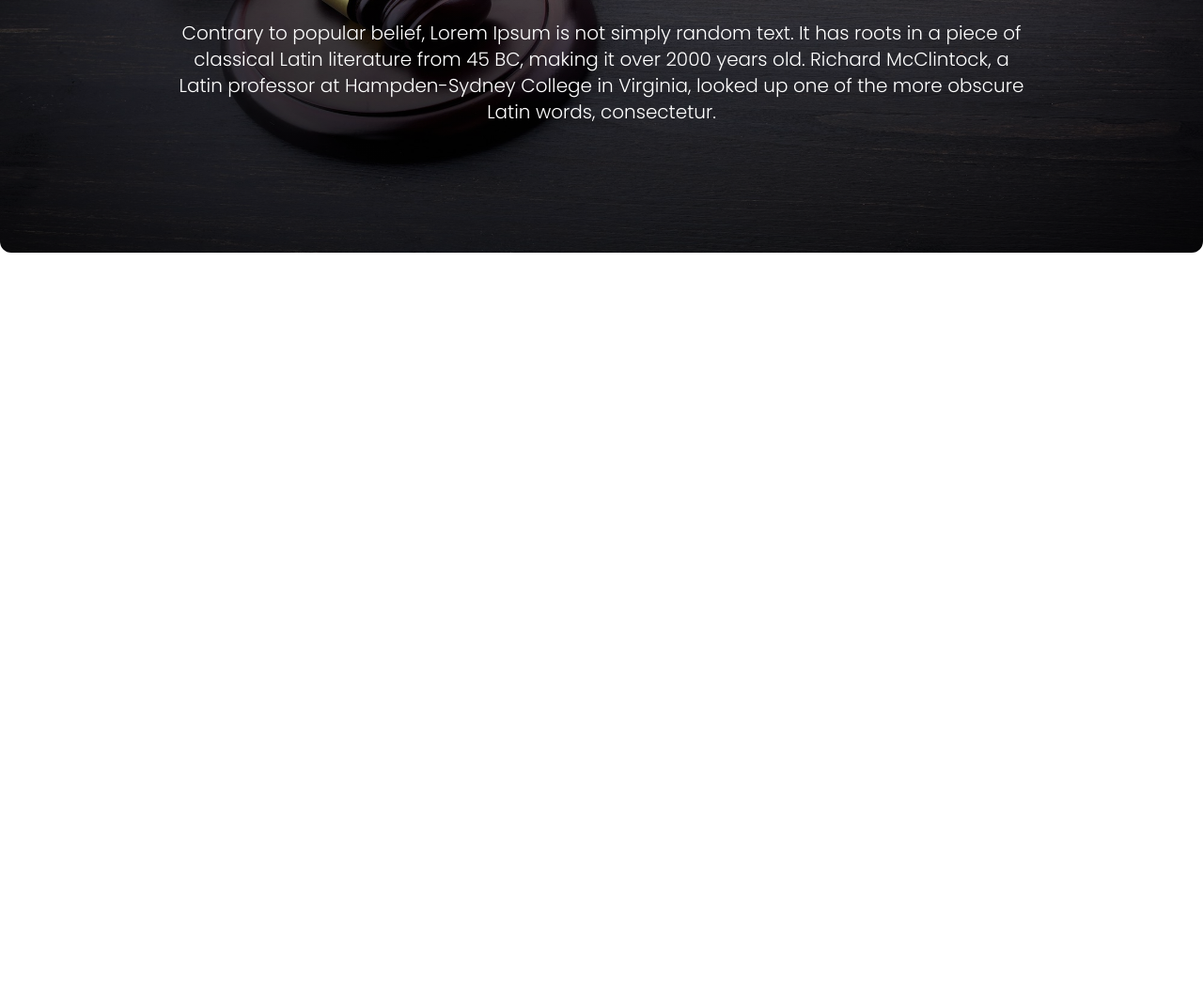
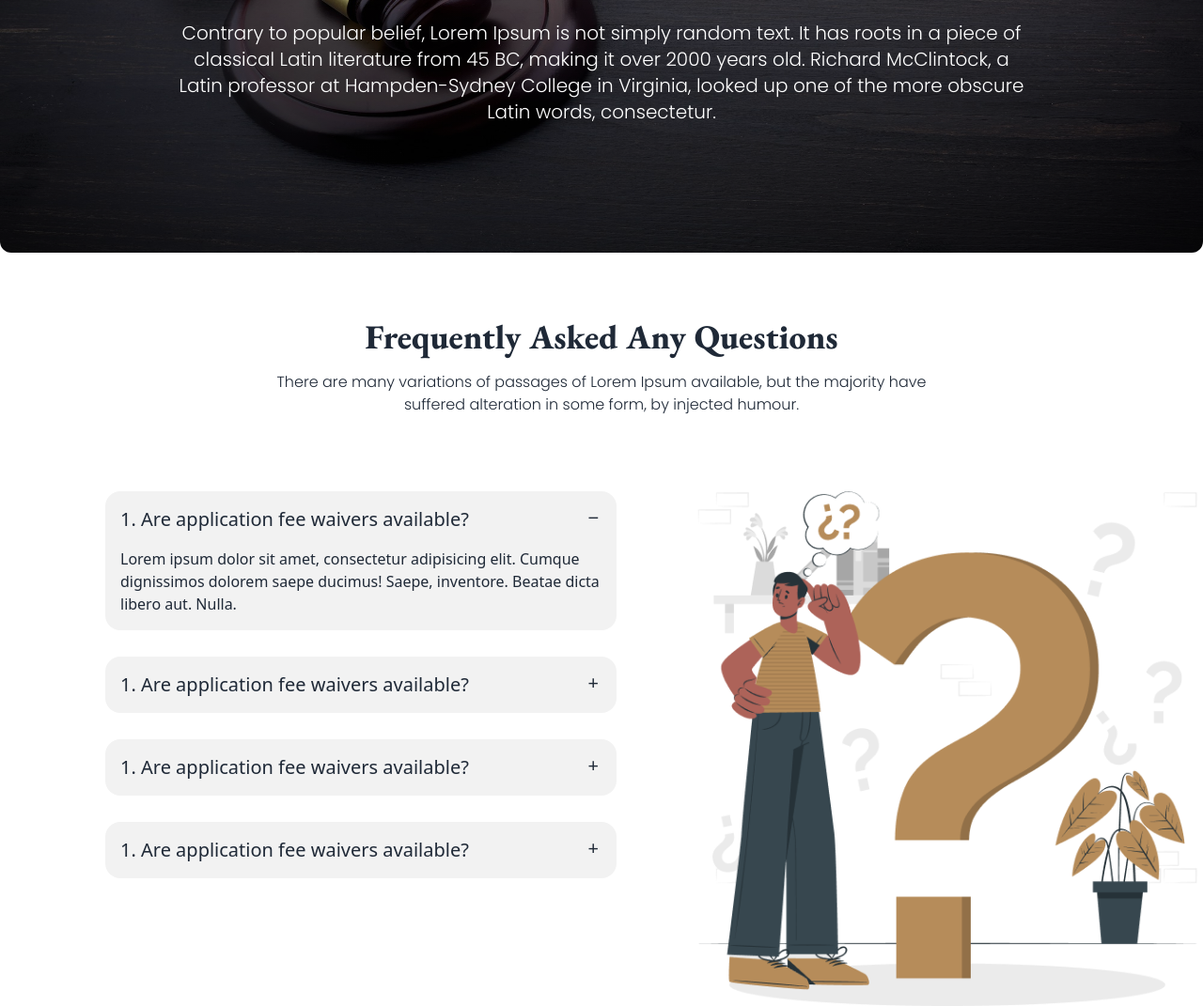
Before and after one commit to alifhossain07/legal-solutions-website, a plain HTML site: page index.html in a window 1280 px wide. Shown: the part 1719-2790 px from the top of the page at 94% size. Before the commit the page ends 1994 px from the top, so only its background shows below. Drawn offline with nearby package versions, Linux system fonts and the light colour scheme.

Commit message:
Frequently Asked Questions  Done

```diff
--- a/index.html
+++ b/index.html
@@ -227,8 +227,72 @@
                 <a href="#slide1" class="btn btn-circle">❯</a>
               </div>
             </div>
+    </section>
+    <!-- Slider Section Ends -->
+
+    <!-- Frequently Asked Any Questions Section -->
+    <section>
+      <div class="text-center mt-16">
+        <h1 class="text-4xl font-extrabold garamond mb-4">Frequently Asked Any Questions</h1>
+        <p class="poppins text-base font-light">There are many variations of passages of Lorem Ipsum available, but the majority have <br> suffered alteration in some form, by injected humour.</p>
+      </div>
+
+      <div class="question-container flex w-full justify-center gap-20 mt-20">
+          <div class="questions w-full h-full ml-28 space-y-7">
+            <div class="collapse collapse-plus bg-base-200 h-full">
+              <input type="radio" name="my-accordion-3" checked="checked" />
+              <div class="collapse-title text-xl font-medium">
+                1. Are application fee waivers available?
+              </div>
+              <div class="collapse-content">
+                <p>Lorem ipsum dolor sit amet, consectetur adipisicing elit. Cumque dignissimos dolorem saepe ducimus! Saepe, inventore. Beatae dicta libero aut. Nulla.</p>
+              </div>
+            </div>
+            <div class="collapse collapse-plus bg-base-200 h-full">
+              <input type="radio" name="my-accordion-3" />
+              <div class="collapse-title text-xl font-medium">
+                1. Are application fee waivers available?
+              </div>
+              <div class="collapse-content">
+                <p>Lorem ipsum dolor sit amet, consectetur adipisicing elit. Cumque dignissimos dolorem saepe ducimus! Saepe, inventore. Beatae dicta libero aut. Nulla.</p>
+              </div>
+            </div>
+            <div class="collapse collapse-plus bg-base-200 h-full">
+              <input type="radio" name="my-accordion-3" />
+              <div class="collapse-title text-xl font-medium">
+                1. Are application fee waivers available?
+              </div>
+              <div class="collapse-content">
+                <p>Lorem ipsum dolor sit amet, consectetur adipisicing elit. Cumque dignissimos dolorem saepe ducimus! Saepe, inventore. Beatae dicta libero aut. Nulla.</p>
+              </div>
+            </div>
+            <div class="collapse collapse-plus bg-base-200 h-full">
+              <input type="radio" name="my-accordion-3" />
+              <div class="collapse-title text-xl font-medium">
+                1. Are application fee waivers available?
+              </div>
+              <div class="collapse-content">
+                <p>Lorem ipsum dolor sit amet, consectetur adipisicing elit. Cumque dignissimos dolorem saepe ducimus! Saepe, inventore. Beatae dicta libero aut. Nulla.</p>
+              </div>
+            </div>
+          </div>
+          <div class="imgdiv w-full h-full">
+            <img src="images/faq.png" alt="">
+          </div>
+
+
+
+      </div>
+
+
+
+
 
     </section>
+
+
+
+    <!-- Frequently Asked Any Questions Section Ends-->
 
 
     </main>
```
